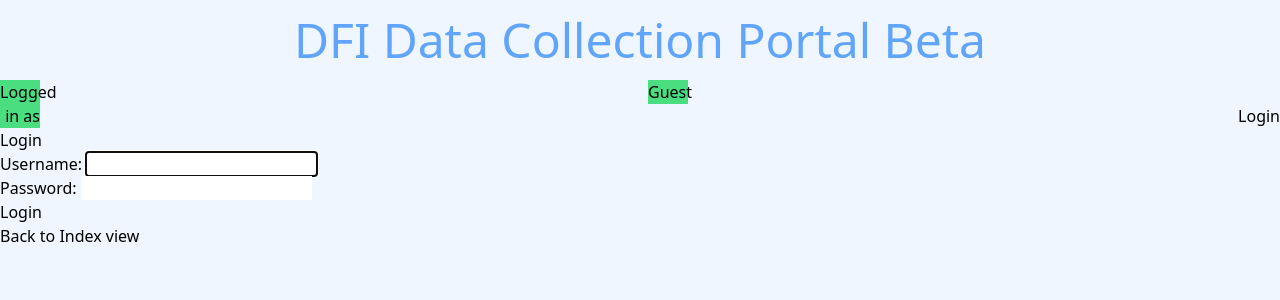
After one commit to RomanPenguin/DFI-cycling, a Django app: page /accounts/login/ in a window 1280 px wide. The commit adds this page. Shown: the top 300 px of the page. Run offline with Django 3.2, Linux system fonts and the light colour scheme; some libraries are stand-ins or nearby versions.

Commit message:
added user login

```diff
--- a/bicyclewebsite/awstranscription/templates/awstranscription/detail.html
+++ b/bicyclewebsite/awstranscription/templates/awstranscription/detail.html
@@ -5,7 +5,7 @@
 {% block content %}
 
 		<div class="container mx-auto bg-blue-50 pl-2 justify-center">
-            <table class="table-auto">
+            <table class="table-fixed container mx-auto bg-green-100 justify-center">
                 <tr>
                     <th>Field</th><th>Value</th>
                 </tr>
--- a/bicyclewebsite/awstranscription/templates/awstranscription/index.html
+++ b/bicyclewebsite/awstranscription/templates/awstranscription/index.html
@@ -14,10 +14,10 @@
 	{% for session in latest_session_list %}
 	<tr><td class="hover:underline p-2 text-center"><a href="{% url 'awstranscription:detail' session.sessionID %}" ><button class="bg-blue-500 hover:bg-blue-700 text-white font-bold py-2 px-4 rounded">Edit session {{ session.participantID }}</button></a></td>
 		<td class ="text-center"><button class="bg-blue-500 hover:bg-blue-700 text-white font-bold py-2 px-4 rounded">delete</button></td></tr>    {% endfor %}
-	<tr class="hover:underline"> <td class="hover:underline text-center "><button class="bg-red-500 hover:bg-red-700 text-white font-bold py-2 px-4 rounded">Add New Session</button></td></tr>
+	<tr class="hover:underline"> <td class="hover:underline text-center "><a href="{% url 'awstranscription:newSession' %}"><button class="bg-red-500 hover:bg-red-700 text-white font-bold py-2 px-4 rounded">Add New Session</button></a> </td></tr>
 
 	{% else %}
-	<tr><p>No sessions are available.</p><td>add new session</td></tr>
+	<tr><p>No sessions are available.</p><td><a href="{% url 'awstranscription:newSession' %}"><button class="bg-red-500 hover:bg-red-700 text-white font-bold py-2 px-4 rounded">Add New Session</button></a></td></tr>
 	{% endif %}
 
 	</table>
--- /dev/null
+++ b/bicyclewebsite/awstranscription/templates/registration/login.html
@@ -0,0 +1,13 @@
+{% extends 'base.html' %}
+
+{% block content %}
+<h2>Login</h2>
+
+<form method="post">
+    {% csrf_token %}
+    {{ form.as_p }}
+    <input type="submit" value="Login">
+</form>
+
+<a href="{% url 'awstranscription:index' %}">Back to Index view</a>
+{% endblock %}
--- a/bicyclewebsite/awstranscription/urls.py
+++ b/bicyclewebsite/awstranscription/urls.py
@@ -1,5 +1,5 @@
 from django.urls import path
-
+from django.conf.urls import include, url
 from . import views
 
 app_name='awstranscription'
@@ -7,6 +7,5 @@ urlpatterns = [
     path('', views.index, name='index'),
     path('<int:sessionID>/',views.detail, name='detail'),
     path('<int:sessionID>/upload/',views.upload,name='upload'),
-    path('new_session/',views.newSession,name='newSession')
-
+    path('new_session/',views.newSession,name='newSession'),
 ]
--- a/bicyclewebsite/bicyclewebsite/settings.py
+++ b/bicyclewebsite/bicyclewebsite/settings.py
@@ -136,3 +136,7 @@ INTERNAL_IPS = [
 ]
 
 MEDIA_ROOT = os.path.join(BASE_DIR, 'uploads/')
+
+
+LOGIN_REDIRECT_URL = "awstranscription:index"
+LOGOUT_REDIRECT_URL = "login"
--- a/bicyclewebsite/bicyclewebsite/urls.py
+++ b/bicyclewebsite/bicyclewebsite/urls.py
@@ -15,8 +15,10 @@ Including another URLconf
 """
 from django.contrib import admin
 from django.urls import include, path
+from django.conf.urls import url
 
 urlpatterns = [
     path('awstranscription/', include('awstranscription.urls')),
     path('admin/', admin.site.urls),
+    url(r"^accounts/", include("django.contrib.auth.urls")),
 ]
--- a/bicyclewebsite/theme/templates/base.html
+++ b/bicyclewebsite/theme/templates/base.html
@@ -14,8 +14,22 @@
 		<div class="container mx-auto">
 			<section class="flex items-center justify-center h-20">
 				<h1 class="text-5xl text-blue-400">DFI Data Collection Portal Beta</h1>
+
 			</section>
 		</div>
+		<div class="columns-2 justify-end text-right">
+
+				<h3 class="text-right bg-green-400 max-w-10" >Logged in as {{ user.username|default:'Guest' }}</h3>
+
+
+				{% if user.is_authenticated %}
+					<a href="{% url 'logout' %}" class="max-w-10"><button class="bg-red-800 text-white rounded-md p-3">Logout</button></a>
+				{% else %}
+					<a href="{% url 'login' %}" class="max-w-10">Login</a>
+				{% endif %}
+
+		</div>
+
 
 		<div id="content">
 			{% block content %}{% endblock %}
```
Also changed, not shown: bicyclewebsite/awstranscription/views.py (+7 -1 lines).
